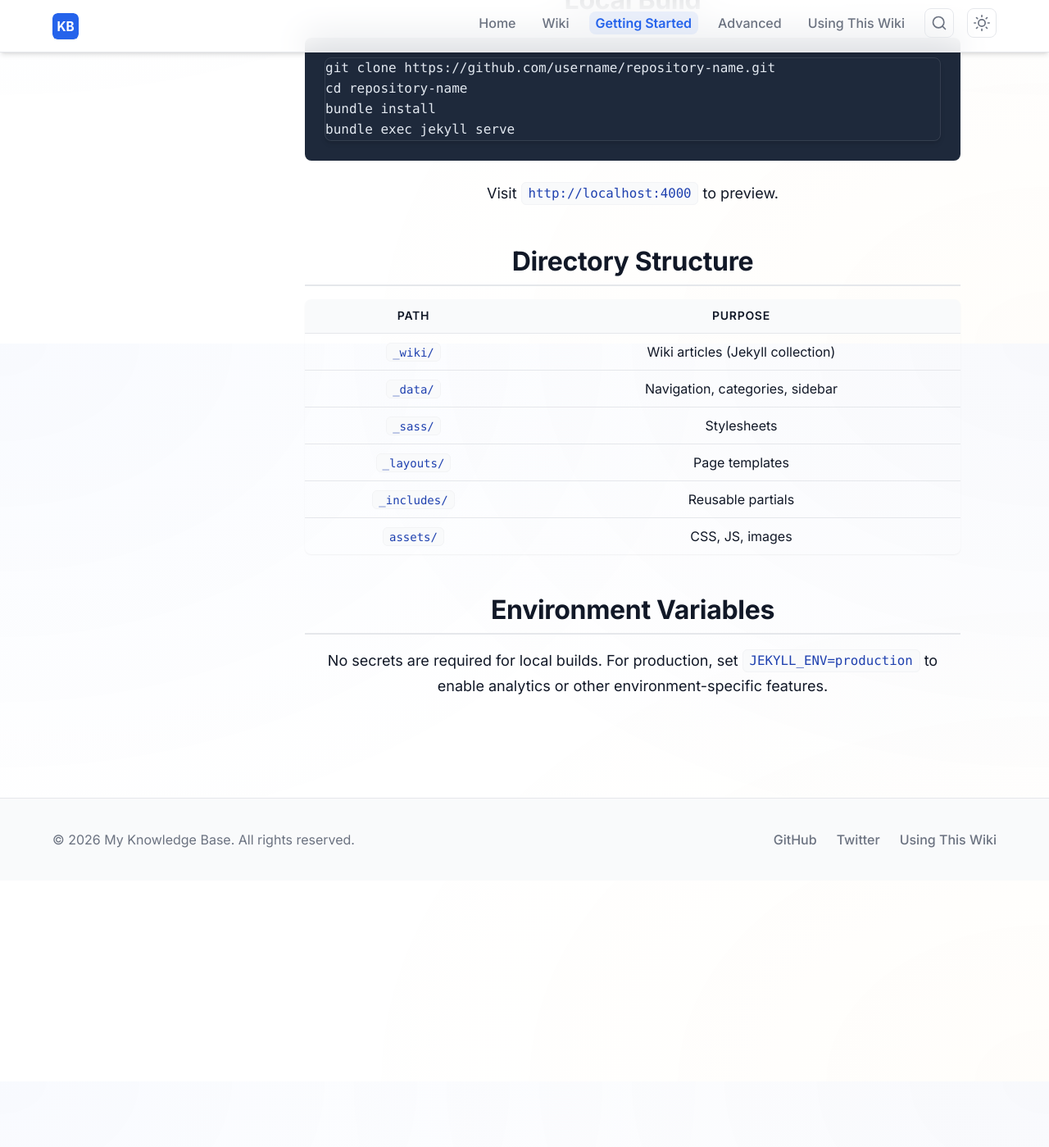
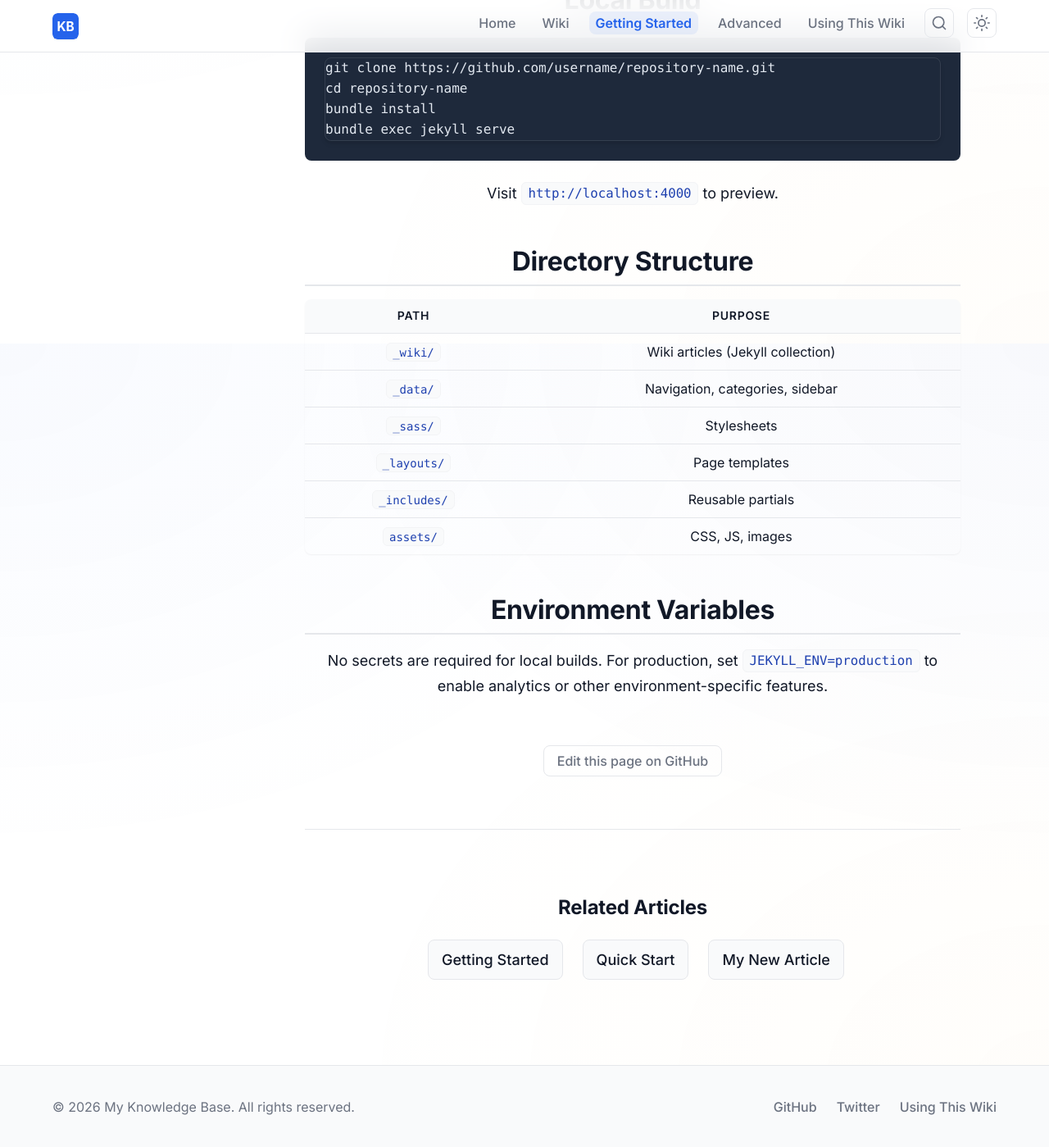
Before and after one commit to jemmonsss/Js-Knolagebase, a Jekyll site: the page built from _wiki/getting-started/installation.md, in a window 1280 px wide and 1400 px high, scrolled down 481 px. Shown: the whole window at 82% size. Built offline with Jekyll 4.4.1, drawn with Linux system fonts in a browser that asks for light colours; comment, search, counter and statistics services are not loaded; before the commit the page ends 1555 px from its top, so only the background shows below that.

Commit message:
feat: add skip-to-content, back-to-top, progress bar, search shortcut, copy buttons, related articles, robots.txt

```diff
--- a/_layouts/default.html
+++ b/_layouts/default.html
@@ -16,11 +16,18 @@
   <script>window.SEARCH_INDEX_PATH = "{{ '/search.json' | relative_url }}";</script>
 </head>
 <body>
+  <a href="#main-content" class="skip-to-content">Skip to content</a>
   {% include nav.html %}
   <main class="main-content" id="main-content">
     {{ content }}
   </main>
   {% include footer.html %}
+  <div class="reading-progress" id="reading-progress" aria-hidden="true"></div>
+  <button class="back-to-top" id="back-to-top" aria-label="Back to top" title="Back to top">
+    <svg width="20" height="20" viewBox="0 0 24 24" fill="none" stroke="currentColor" stroke-width="2" stroke-linecap="round" stroke-linejoin="round">
+      <polyline points="18 15 12 9 6 15"></polyline>
+    </svg>
+  </button>
   <script src="{{ '/assets/js/main.js' | relative_url }}"></script>
   {% if site.search.enabled %}
     <script src="{{ '/assets/js/search.js' | relative_url }}"></script>
--- a/_layouts/wiki.html
+++ b/_layouts/wiki.html
@@ -29,8 +29,22 @@
           <span>Category: <a href="{{ '/wiki/' | append: page.category | relative_url }}">{{ page.category | replace: '-', ' ' | capitalize }}</a></span>
           <span>Last updated: {{ page.last_modified_at | default: page.date | date: "%B %d, %Y" }}</span>
         </div>
-        {{ content }}
-      </article>
+      {{ content }}
+      {% if site.social.github %}
+        <a href="https://github.com/{{ site.social.github }}/edit/main/{{ page.path | relative_url }}" class="edit-link" target="_blank" rel="noopener">Edit this page on GitHub</a>
+      {% endif %}
+      {% assign related = site.wiki | where: "category", page.category | where_exp: "item", "item.title != page.title" | sort: "order" | slice: 0, 3 %}
+      {% if related.size > 0 %}
+        <div class="related-articles">
+          <h3>Related Articles</h3>
+          <ul>
+            {% for article in related %}
+              <li><a href="{{ article.url | relative_url }}">{{ article.title | escape }}</a></li>
+            {% endfor %}
+          </ul>
+        </div>
+      {% endif %}
+    </article>
     </div>
   </div>
 </div>
--- a/assets/css/main.scss
+++ b/assets/css/main.scss
@@ -730,3 +730,164 @@
   scroll-behavior: smooth;
   scroll-padding-top: calc(#{$nav-height} + #{$spacing-lg});
 }
+
+// ------------------------------
+// Skip to content
+// ------------------------------
+.skip-to-content {
+  position: absolute;
+  top: -40px;
+  left: 0;
+  background: $primary-color;
+  color: #fff;
+  padding: $spacing-xs $spacing-md;
+  z-index: 200;
+  text-decoration: none;
+  border-radius: 0 0 $border-radius $border-radius;
+
+  &:focus {
+    top: 0;
+  }
+}
+
+// ------------------------------
+// Reading progress bar
+// ------------------------------
+.reading-progress {
+  position: fixed;
+  top: 0;
+  left: 0;
+  height: 3px;
+  background: linear-gradient(90deg, $primary-color, $secondary-color);
+  z-index: 150;
+  transition: width 100ms ease;
+  width: 0%;
+}
+
+// ------------------------------
+// Back to top
+// ------------------------------
+.back-to-top {
+  position: fixed;
+  bottom: $spacing-lg;
+  right: $spacing-lg;
+  width: 44px;
+  height: 44px;
+  background: $bg-color;
+  border: 1px solid $border-color;
+  border-radius: 50%;
+  display: flex;
+  align-items: center;
+  justify-content: center;
+  cursor: pointer;
+  box-shadow: $shadow-md;
+  opacity: 0;
+  visibility: hidden;
+  transition: all $transition-normal;
+  z-index: 90;
+  color: $text-muted;
+
+  &.is-visible {
+    opacity: 1;
+    visibility: visible;
+  }
+
+  &:hover {
+    color: $primary-color;
+    border-color: $primary-color;
+    transform: translateY(-2px);
+  }
+}
+
+// ------------------------------
+// Code block copy button
+// ------------------------------
+.code-block-header {
+  display: flex;
+  align-items: center;
+  justify-content: space-between;
+  background: $code-bg;
+  color: $code-text;
+  padding: $spacing-sm $spacing-md;
+  border-radius: $border-radius-lg $border-radius-lg 0 0;
+  font-size: $text-sm;
+  font-family: $font-mono;
+}
+
+.copy-btn {
+  background: rgba(255, 255, 255, 0.1);
+  border: 1px solid rgba(255, 255, 255, 0.2);
+  color: $code-text;
+  padding: $spacing-xs $spacing-sm;
+  border-radius: $border-radius;
+  font-size: $text-xs;
+  cursor: pointer;
+  transition: background $transition-fast;
+
+  &:hover {
+    background: rgba(255, 255, 255, 0.2);
+  }
+}
+
+// ------------------------------
+// Edit on GitHub
+// ------------------------------
+.edit-link {
+  display: inline-block;
+  margin-top: $spacing-xl;
+  font-size: $text-sm;
+  color: $text-muted;
+  text-decoration: none;
+  border: 1px solid $border-color;
+  padding: $spacing-xs $spacing-md;
+  border-radius: $border-radius;
+  transition: all $transition-fast;
+
+  &:hover {
+    color: $primary-color;
+    border-color: $primary-color;
+    text-decoration: none;
+  }
+}
+
+// ------------------------------
+// Related articles
+// ------------------------------
+.related-articles {
+  margin-top: $spacing-3xl;
+  padding-top: $spacing-xl;
+  border-top: 1px solid $border-color;
+  text-align: center;
+
+  h3 {
+    text-align: center;
+    margin-bottom: $spacing-lg;
+  }
+
+  ul {
+    list-style: none;
+    padding: 0;
+    margin: 0;
+    display: flex;
+    flex-wrap: wrap;
+    gap: $spacing-md;
+    justify-content: center;
+  }
+
+  li a {
+    display: inline-block;
+    padding: $spacing-sm $spacing-md;
+    background: $bg-secondary;
+    border: 1px solid $border-color;
+    border-radius: $border-radius;
+    color: $text-color;
+    text-decoration: none;
+    transition: all $transition-fast;
+
+    &:hover {
+      color: $primary-color;
+      border-color: $primary-color;
+      text-decoration: none;
+    }
+  }
+}
--- a/assets/js/main.js
+++ b/assets/js/main.js
@@ -125,4 +125,68 @@
       }
     });
   });
+
+  // Reading progress bar
+  const progressBar = document.getElementById('reading-progress');
+  if (progressBar) {
+    function updateProgress() {
+      const scrollTop = window.scrollY;
+      const docHeight = document.documentElement.scrollHeight - window.innerHeight;
+      const progress = docHeight > 0 ? (scrollTop / docHeight) * 100 : 0;
+      progressBar.style.width = Math.min(progress, 100) + '%';
+    }
+    window.addEventListener('scroll', updateProgress, { passive: true });
+    updateProgress();
+  }
+
+  // Back to top
+  const backToTop = document.getElementById('back-to-top');
+  if (backToTop) {
+    function updateBackToTop() {
+      if (window.scrollY > 600) {
+        backToTop.classList.add('is-visible');
+      } else {
+        backToTop.classList.remove('is-visible');
+      }
+    }
+    window.addEventListener('scroll', updateBackToTop, { passive: true });
+    backToTop.addEventListener('click', function () {
+      window.scrollTo({ top: 0, behavior: 'smooth' });
+    });
+  }
+
+  // Keyboard shortcut / for search
+  const searchToggle = document.getElementById('search-toggle');
+  const searchOverlay = document.getElementById('search-overlay');
+  document.addEventListener('keydown', function (e) {
+    if (e.key === '/' && searchOverlay && !searchOverlay.classList.contains('is-open') && document.activeElement.tagName !== 'INPUT' && document.activeElement.tagName !== 'TEXTAREA') {
+      e.preventDefault();
+      if (searchToggle) searchToggle.click();
+    }
+  });
+
+  // Copy code buttons
+  document.querySelectorAll('pre code').forEach(function (block) {
+    const pre = block.parentElement;
+    const button = document.createElement('button');
+    button.className = 'copy-btn';
+    button.textContent = 'Copy';
+    button.setAttribute('aria-label', 'Copy code to clipboard');
+
+    const header = document.createElement('div');
+    header.className = 'code-block-header';
+    header.appendChild(button);
+    pre.parentElement.insertBefore(header, pre);
+
+    button.addEventListener('click', async function () {
+      try {
+        await navigator.clipboard.writeText(block.textContent);
+        button.textContent = 'Copied!';
+        setTimeout(() => button.textContent = 'Copy', 2000);
+      } catch (err) {
+        button.textContent = 'Failed';
+        setTimeout(() => button.textContent = 'Copy', 2000);
+      }
+    });
+  });
 })();
--- /dev/null
+++ b/robots.txt
@@ -0,0 +1,5 @@
+User-agent: *
+Allow: /
+Disallow: /wiki/using-this-wiki/templates/
+
+Sitemap: https://jemmonsss.github.io/Js-Knolagebase/sitemap.xml
```
